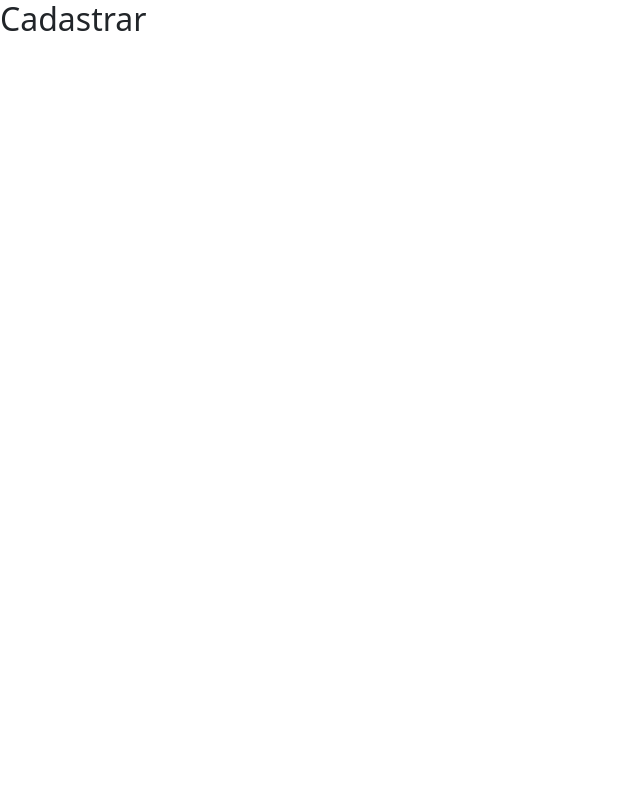
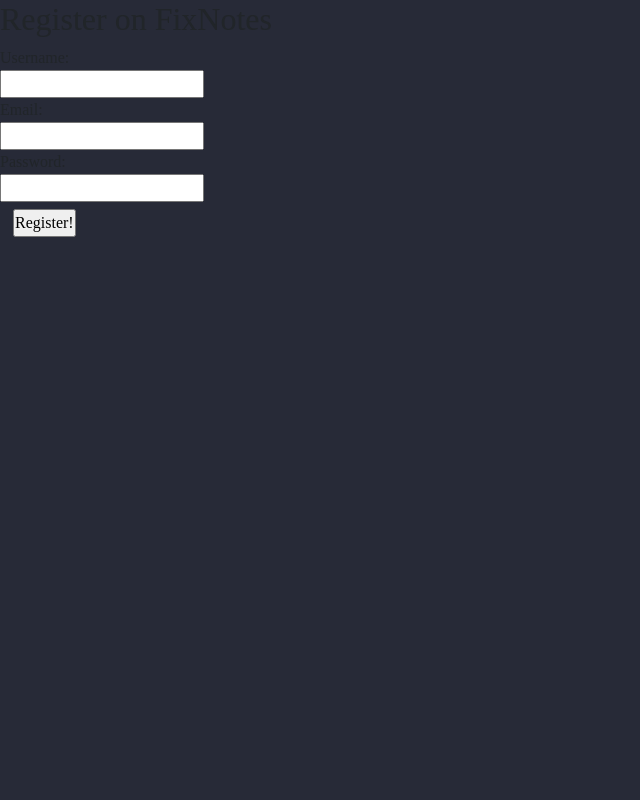
Before and after one commit to murilosantoriboff/FixNotes, a Django app: page /user/cadastro/ in a window 1280 px wide. Before the commit the part shown is almost empty. Shown: the whole page, without its empty margins (0-640 px from the left). Run offline with Django 4.2, Linux system fonts and the light colour scheme.

Commit message:
Starting the template

```diff
--- a/fixnotes/settings.py
+++ b/fixnotes/settings.py
@@ -120,7 +120,7 @@ USE_TZ = True
 # https://docs.djangoproject.com/en/4.2/howto/static-files/
 
 STATIC_URL = '/static/'
-STATICFILES_DIRS = (os.path.join(BASE_DIR, 'templates/static'),)
+STATICFILES_DIRS = (os.path.join(BASE_DIR, 'templates'),)
 STATIC_ROOT = os.path.join('static')
 
 # Default primary key field type
--- a/templates/user/cadastro.html
+++ b/templates/user/cadastro.html
@@ -1,12 +1,27 @@
 {% extends 'base.html' %}
+{% load static %}
+
 
 {% block title %}Cadastro{% endblock %}
+
+{% block addcss %}
+    <link rel="stylesheet" href="{% static 'user/css/user.css' %}">
+{% endblock %}
 
 {% block content %}
     <div id="form">
         <form action="#" method="POST">
             {% csrf_token %}
-            <h2 id="title">Cadastrar</h2>
+            <h2 id="title">Register on FixNotes</h2>
+            <label>Username:</label>
+            <div class="input"><input id='username' name='username' type="text"></div>
+            <label>Email:</label>
+            <div class="input"><input id='email' name='email' type="email"></div>
+            <label>Password:</label>
+            <div class="input"><input id='password' name='password' type="password"></div>
+            <div class="btn">
+                <input type="submit" value="Register!">
+            </div>
         </form>
     </div>
 {% endblock %}
--- /dev/null
+++ b/templates/user/css/user.css
@@ -0,0 +1,14 @@
+@import url('https://fonts.googleapis.com/css2?family=Raleway:ital,wght@0,100;0,200;0,300;0,400;0,500;0,600;0,700;0,800;0,900;1,100;1,200;1,300;1,400;1,500;1,600;1,700;1,800;1,900&display=swap');
+
+* {
+    margin: 0;
+    padding: 0;
+}
+
+body {
+    width: 100%;
+    height: 100vh;
+    font-family: 'Releway', 'sans-serif';
+    background-color: #272a37;
+
+}
```
